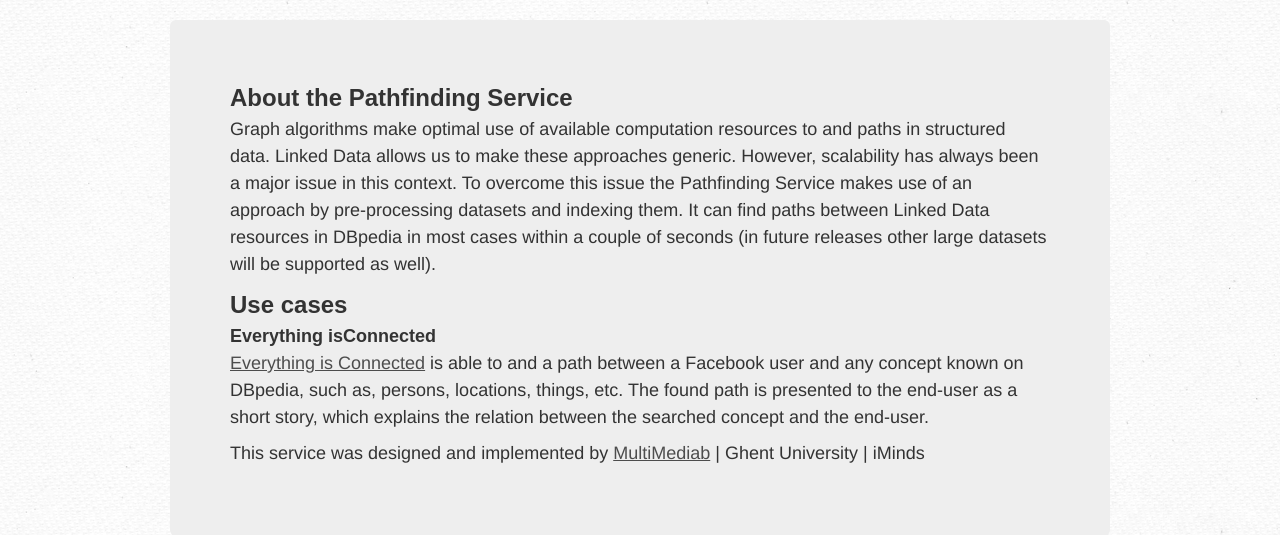
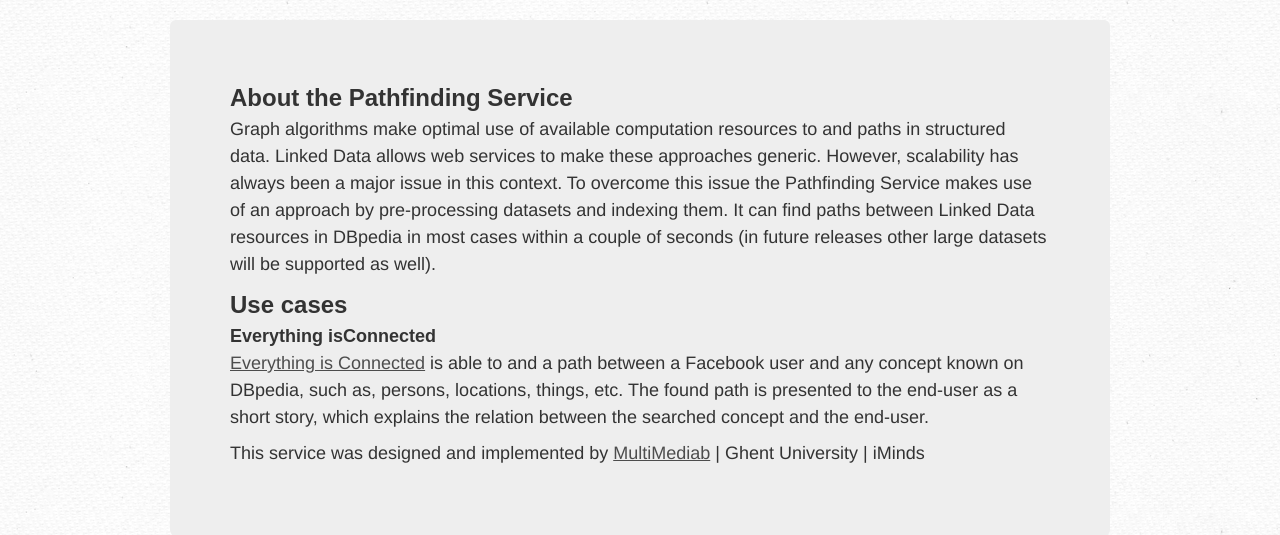
Before and after one commit to IDLabResearch/eice, a Python web app: template EiCGraphAlgo/templates/landing.html in a window 1280 px wide. Shown: the part 54-589 px from the top of the page. Run offline with Jinja, Linux system fonts and the light colour scheme; the template is opened without the code that fills it, so the values that code supplies are empty; some libraries are stand-ins or nearby versions.

Commit message:
update note landing page

```diff
--- a/EiCGraphAlgo/templates/landing.html
+++ b/EiCGraphAlgo/templates/landing.html
@@ -75,7 +75,7 @@ Licensed under the same license as twitter bootstrap.
 					<h2>About the Pathfinding Service</h2>
 					<p>
 						Graph algorithms make optimal use of available computation resources to and paths in structured data. Linked Data
-						allows us to make these approaches generic. However, scalability has always been a major issue in this context. To overcome this issue the Pathfinding Service makes use of an approach by pre-processing
+						allows web services to make these approaches generic. However, scalability has always been a major issue in this context. To overcome this issue the Pathfinding Service makes use of an approach by pre-processing
 						datasets and indexing them. It can find paths between Linked Data resources in DBpedia in most cases
 						within a couple of seconds (in future releases other large datasets will be supported as well).
 					</p>
```
